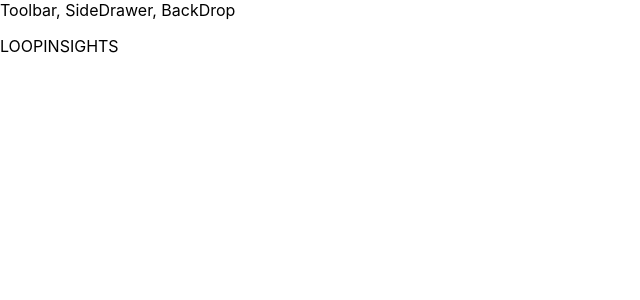
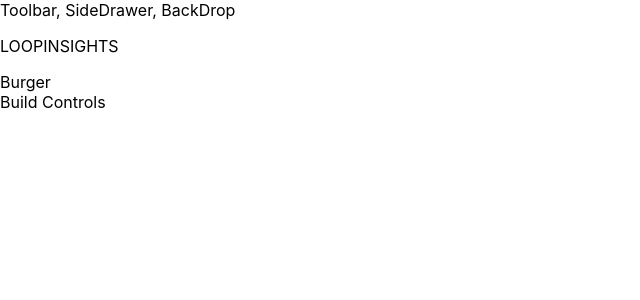
Before and after one commit to birdflyinhigh/burger, a React app: page / in a window 1280 px wide. Shown: the top 300 px of the page, without its empty margins (0-640 px from the left). Built offline with nearby package versions, Linux system fonts and the light colour scheme; a web font is replaced by a local one.

Commit message:
implementation of burger builder container

```diff
--- a/src/App.js
+++ b/src/App.js
@@ -1,6 +1,6 @@
 import React, {Component} from 'react';
 import Layout from './components/Layout/Layout';
-
+import BurgerBuilder from './containers/BurgerBuilder/BurgerBuilder';
 
 class App extends Component {
     render() {
@@ -8,6 +8,7 @@
             <div>
                 <Layout>
                     <p>LOOPINSIGHTS</p>
+                    <BurgerBuilder/>
                 </Layout>
             </div>
         );
--- /dev/null
+++ b/src/components/Layout/Layout.css
@@ -0,0 +1,3 @@
+.Content {
+    margin-top: 16px;
+}
--- a/src/components/Layout/Layout.js
+++ b/src/components/Layout/Layout.js
@@ -1,10 +1,12 @@
 import React from 'react';
 import Aux from '../../hoc/axu';
+
+import classes from './Layout.css';
 
 const Layout = (props) => (
     <Aux>
         <div>Toolbar, SideDrawer, BackDrop</div>
-        <main>
+        <main className={classes.Content}>
             {props.children}
         </main>
     </Aux>
--- /dev/null
+++ b/src/containers/BurgerBuilder/BurgerBuilder.js
@@ -0,0 +1,20 @@
+import React, {Component} from 'react';
+import Aux from '../../hoc/axu';
+
+
+class BurgerBuilder extends Component {
+
+
+    render() {
+        return (
+            <Aux>
+                <div>Burger</div>
+                <div>Build Controls</div>
+            </Aux>
+        );
+    }
+
+
+}
+
+export default BurgerBuilder;
```
